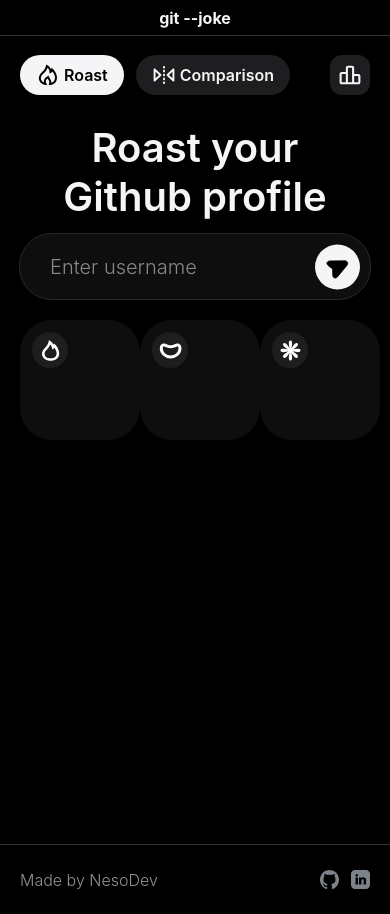
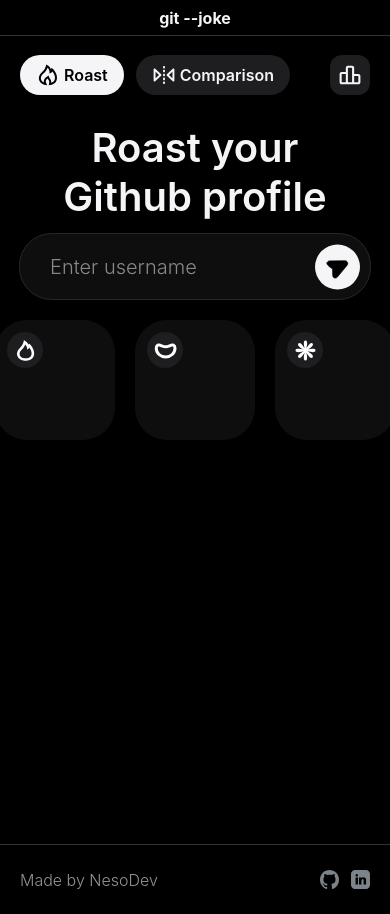
Before and after one commit to NesoDev/git-joke, a Nuxt app: page /home/roast in a window 390 px wide. Built offline with nearby package versions, Linux system fonts and the light colour scheme.

Commit message:
change: upgrade responsive roast page

```diff
--- a/app/pages/home/roast.vue
+++ b/app/pages/home/roast.vue
@@ -170,18 +170,22 @@
 .page-bottom {
     width: 100%;
     height: 100%;
+    display: flex;
+    flex-direction: column;
+    align-items: center;
     /** mobile first */
     gap: var(--s-size-5);
 }
 
 .page__metrics {
-    width: 100%;
     padding: 0px var(--s-size-5);
     box-sizing: border-box;
     display: flex;
     flex-direction: row;
     /** mobile first */
+    width: fit-content;
     height: 120px;
+    gap: clamp(var(--s-size-5), var(--s-size-5), var(--s-size-6));
     justify-content: space-between;
 }
 
```
